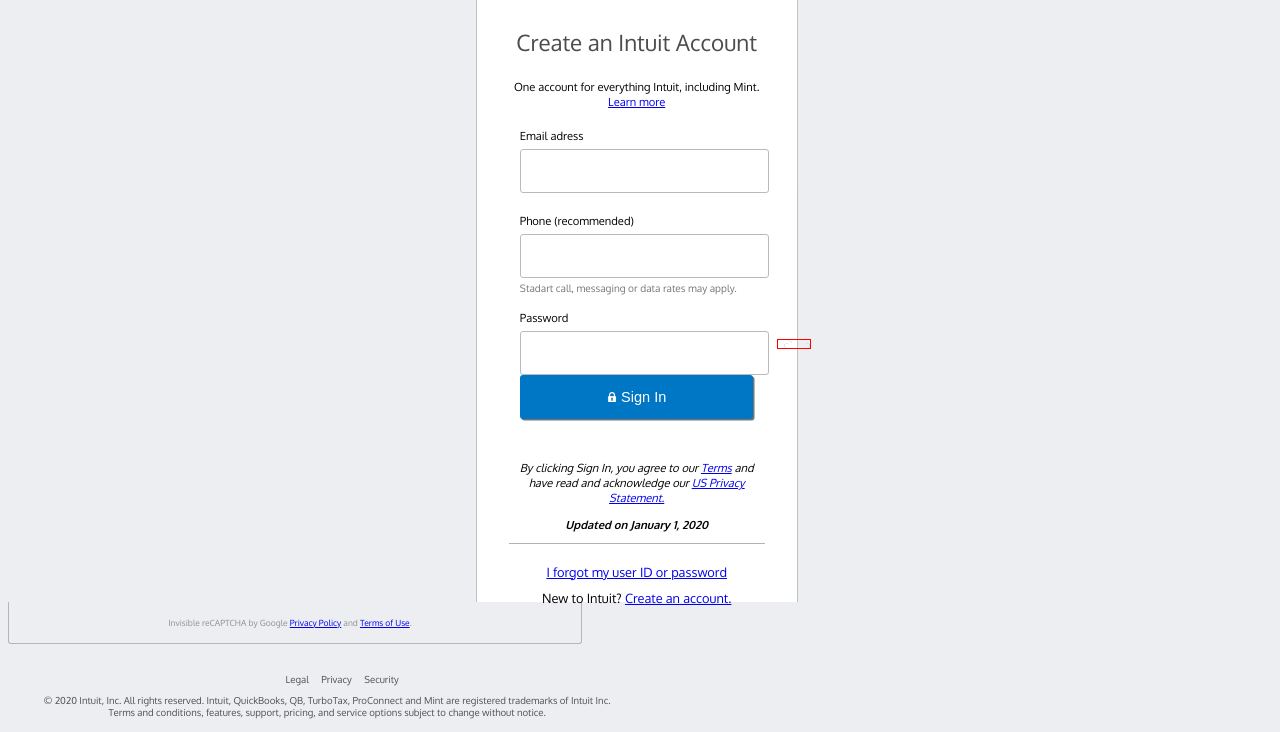
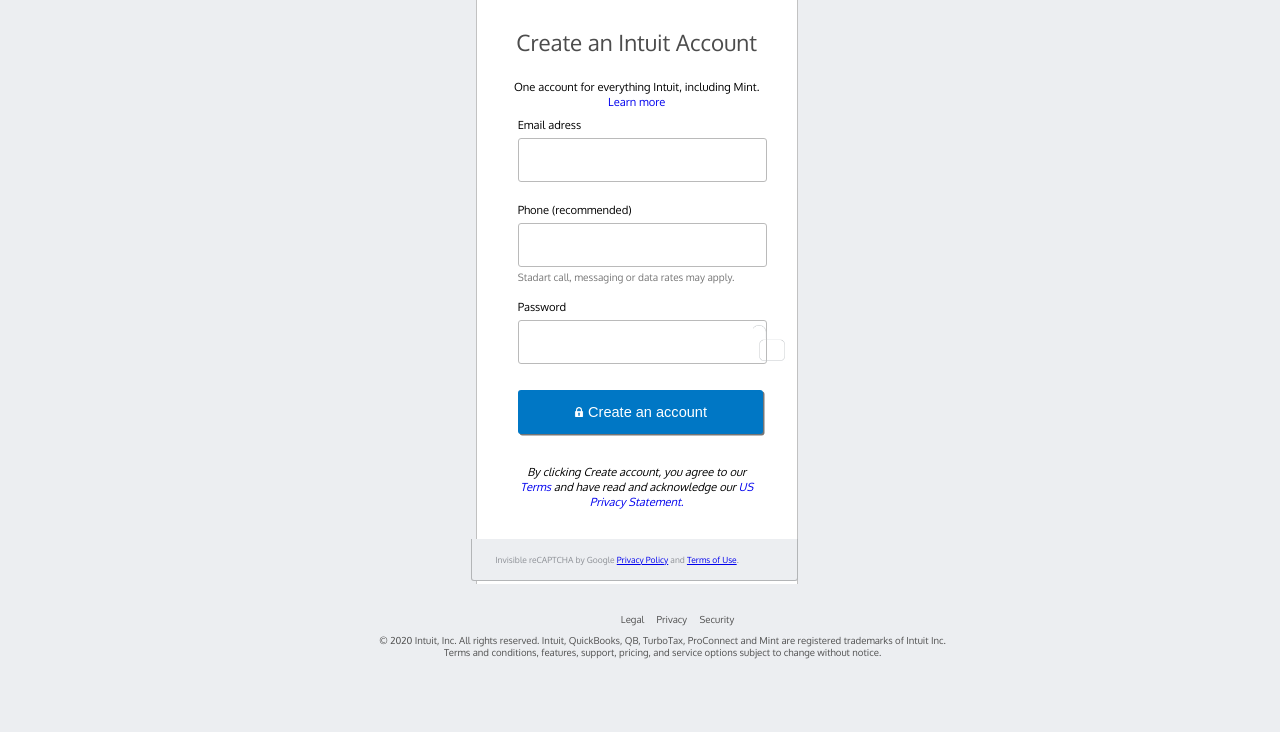
Before and after one commit to carlos-ssh/html-form, a plain HTML site: page index.html in a window 1280 px wide. Shown: the part 321-1053 px from the top of the page. After the commit the page ends 989 px from the top, so only its background shows below. Drawn offline with Linux system fonts and the light colour scheme.

Commit message:
added new style at the page deleted items that isn't sign up page quit the decorations at the anchors

```diff
--- a/index.html
+++ b/index.html
@@ -33,16 +33,16 @@
     <section class="container-form">
       <div class="container-div">
         <span class="sign">Create an Intuit Account</span>
-        <span class="acc-msg">One account for everything Intuit, including Mint. <br> <a href="_blank">Learn more</a></span>
+        <span class="acc-msg">One account for everything Intuit, including Mint. <br> <a href="_blank" style="text-decoration: none;" >Learn more</a></span>
 
           <form class="form" action="index.html" method="post">
             <label>Email adress
-              <input  type="text" name="username" value="" required>
+              <input  type="email" name="email" value="" required>
             </label>
             <span class="span-space"></span>
             <label>
               Phone (recommended)
-              <input type="password" name="password" value="">
+              <input type="phone" name="phone" value="" required>
             </label>
             <span class="p-text">Stadart call, messaging or data rates may apply.</span>
             <label>
@@ -53,28 +53,17 @@
 
             <button class="btn" type="button" name="button">
               <img class="lock" src="resources/lock.png" alt="lock sign">
-              Sign In</button>
+              Create an account</button>
           </form>
 
         <div class="info-text">
-            <span>By clicking Sign In, you agree to our <a href="#">Terms</a> and have read and acknowledge our <a href="#">US Privacy Statement.</a> </span>
+            <span>By clicking Create account, you agree to our <br> <a href="#" style="text-decoration: none;" >Terms</a> and have read and acknowledge our <a style="text-decoration: none;" href="#">US Privacy Statement.</a> </span>
         </div>
-
-        <div class="update-text">
-          <p><strong>Updated on January 1, 2020</strong></p>
-        </div>
-
-        <div class="form-foot">
-          <a href="#">I forgot my user ID or password</a>
-          <span class="c-acc">New to Intuit?
-            <a href="#">Create an account.</a>
-          </span>
+        <div class="recaptcha">
+          <span>Invisible reCAPTCHA by Google <a href="#">Privacy Policy</a> and <a href="#">Terms of Use</a>.</span>
         </div>
       </div>
     </section>
-      <div class="recaptcha">
-        <span>Invisible reCAPTCHA by Google <a href="#">Privacy Policy</a> and <a href="#">Terms of Use</a>.</span>
-      </div>
     <footer class="footer">
 
       <div class="div-list">
--- a/style.css
+++ b/style.css
@@ -89,9 +89,9 @@ body{
   border: 1px solid rgba(0,0,0,.24);
   border-radius: 3px;
   width: 25vw;
-  height: 68vh;
+  height: 62vh;
   background-color: #ffffff;
-  padding: 30px 0px 30px 0px;
+  padding: 30px 0px 60px 0px;
   border-bottom: none;
   border-radius: 3px 3px 0px 0px;
   margin-left: 37%;
@@ -104,7 +104,7 @@ body{
 .container-div{
   display: flex;
   width: 20vw;
-  height: 88vh;
+  height: 80vh;
   flex-direction: column;
 
 
@@ -125,11 +125,10 @@ body{
 
 .form {
   font-size: 0.7em;
-  padding: 1.0em;
   display: flex;
   flex-direction: column;
   font-family: 'Oxygen', sans-serif;
-
+  padding-left: 0.8em;
 }
 
 .form label {
@@ -139,11 +138,10 @@ body{
 
 .lock-img {
   position: relative;
-  bottom: 5em;
-  left: 23em;
+  bottom: 5.3em;
+  left: 21em;
   width: 2.5vw;
-  height: 1vh;
-  border: 1px solid red;
+  height: 4.5vh;
 }
 
 .p-text {
@@ -184,6 +182,7 @@ body{
   border-radius: 3px;
   box-shadow: 1.5px 1.5px rgba(0, 0, 0, 0.54);
   font-size: 1.3em;
+  width: 19.2vw;
 }
 
 .lock {
@@ -220,21 +219,23 @@ body{
 .recaptcha {
   font-size: 0.53em;
   background-color: #ECEEF1;
-  padding: 15px 35px 15px 25px;
+  padding: 15px 35px 15px 0px;
   border: 1px solid rgba(0,0,0,.24);
-  width: 40vw;
+  width: 22.6vw;
   color: #8D9096;
   border-top: none;
   border-radius: 0px 0px 3px 3px;
   text-align: center;
+  margin-left: -4.4em;
+  margin-top: 3.5em;
 }
 
 .footer {
-  width: 600px;
+  width: 60em;
   position: relative;
   font-size: .6em;
   display: table;
-  padding-left: 2em;
+  padding-left: 29%;
   margin-top: 2em;
 }
 
```
